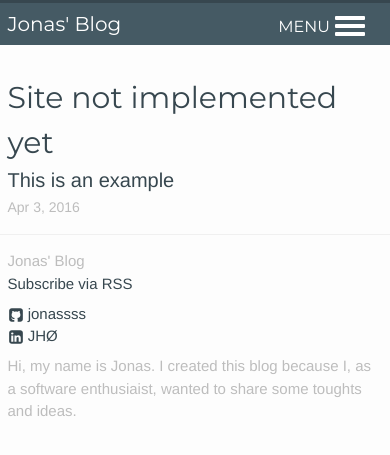
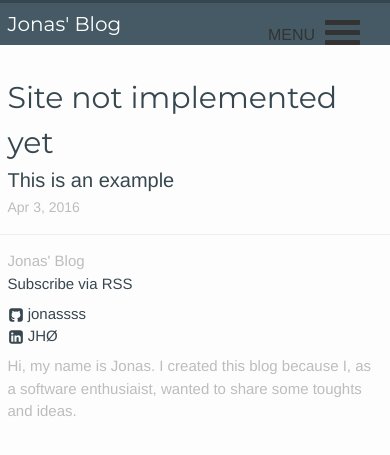
Before and after one commit to jonassss/blog, a Jekyll site: the page built from index.html, in a window 390 px wide. Shown: the top 455 px of the page. Built offline with Jekyll 4.4.1, drawn with Linux system fonts in a browser that asks for light colours.

Commit message:
hamburger menu fix

```diff
--- a/css/jho_blog.css
+++ b/css/jho_blog.css
@@ -2,74 +2,66 @@
 /*
  * Hamburger menu with animation
  */
+ @media (min-width: 615px){ .jho_hamburger-menu{ display: none; } }
 .jho_hamburger-menu{
-  position:absolute;
-  top: 14px;
-  right: 25px;
+  position:fixed;
+  top:0;
+  right: 30px;
   cursor: pointer;
   z-index:11;
+  padding: 20px;
 }
-@media(min-width: 775px){ .jho_hamburger-menu{ display: none;} }
 .jho_hamburger-menu a{
   position:absolute;
-  right:35px;
-  top:1px;
-  color: #fff;
+  right:45px;
+  top: 23px;
+  color: #333;
   font-size: 16px;
   text-transform: uppercase;
-  font-family: 'Montserrat', sans-serif;
+  font-family: "proxima-nova","Helvetica Neue",Helvetica,Arial,sans-serif;
   text-decoration: none;
 }
 .jho_hamburger-menu a:hover{
   text-decoration:none;
-  color: #fff;
+  color: #333;
 }
-.jho_closing-menu {
+.jho_closing-menu{
   width: 30px;
   height: 20px;
-  -webkit-transition: all 0.3s;
-          transition: all 0.3s;
+  -webkit-transition: all 0.25s;
+          transition: all 0.25s;
 }
-.jho_closing-menu span {
-  position: absolute;
-  top: 50%;
-  display: block;
-  width: 100%;
-  height: 4px;
-  background-color: #fff;
-  border-radius: 1px;
-  text-transform: uppercase;
-}
+.jho_closing-menu span { position: absolute; left: 50%; top: 50%; }
+.jho_closing-menu span,
 .jho_closing-menu span:before,
 .jho_closing-menu span:after {
-  content: "";
+  cursor: pointer;
+  border-radius: 1px;
+  height: 5px;
+  width: 35px;
+  background: #333;
   position: absolute;
-  width: 100%;
-  height: 100%;
-  background-color: #fff;
-  border-radius: 1px;
-  -webkit-transition: all 0.3s;
-          transition: all 0.3s;
+  display: block;
+  content: '';
+  transition: all 500ms ease-in-out;
 }
 .jho_closing-menu span:before {
-  -webkit-transform: translateY(-8px);
-          transform: translateY(-8px);
+  top: -10px;
 }
 .jho_closing-menu span:after {
-  -webkit-transform: translateY(8px);
-          transform: translateY(8px);
+  bottom: -10px;
 }
-.jho_closing-menu.open{
-  -webkit-transform: rotate(135deg);
-          transform: rotate(135deg);
+.jho_closing-menu.open span {
+  background-color: transparent;
+}
+.jho_closing-menu.open span:before, .jho_closing-menu.open span:after {
+  top: 0;
 }
 .jho_closing-menu.open span:before {
-  -webkit-transform: rotate(90deg);
-          transform: rotate(90deg);
+  transform: rotate(45deg);
 }
 .jho_closing-menu.open span:after {
-  -webkit-transform: rotate(90deg);
-          transform: rotate(90deg);
+  transform: rotate(-45deg);
 }
 /* Hamburger menu end */
 
--- a/js/main.js
+++ b/js/main.js
@@ -14,7 +14,6 @@
  $(".jho_greyarea").click(function(e){
    if(e.target.tagName.toLowerCase() === "center"){
      $(".jho_greyarea").toggleClass("hidden");
-
    }
  });
 /**
```
